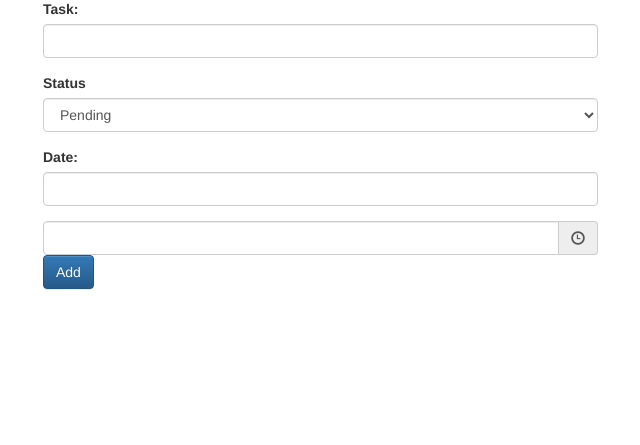
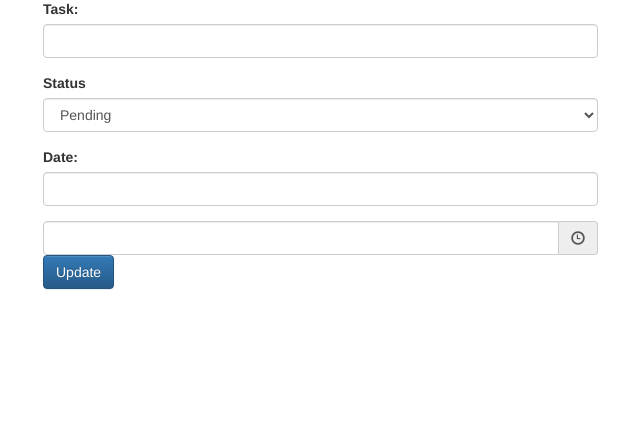
Before and after one commit to Chris-Kenimer/django-inventory-app, a Django app: template apps/appointments_app/templates/appointments_app/edit_appointment.html in a window 1280 px wide. Shown: the part 239-684 px from the top of the page, without its empty margins (27-667 px from the left). Run offline with Django 3.2, Linux system fonts and the light colour scheme; the template is opened without the code that fills it, so the values that code supplies are empty; some libraries are stand-ins or nearby versions.

Commit message:
corrected button

```diff
--- a/apps/appointments_app/templates/appointments_app/edit_appointment.html
+++ b/apps/appointments_app/templates/appointments_app/edit_appointment.html
@@ -44,7 +44,7 @@
             </span>
         </div>
 
-        <button type="submit" name="button" class="btn btn-primary">Add</button>
+        <button type="submit" name="button" class="btn btn-primary">Update</button>
       </form>
     </div>
 
```
